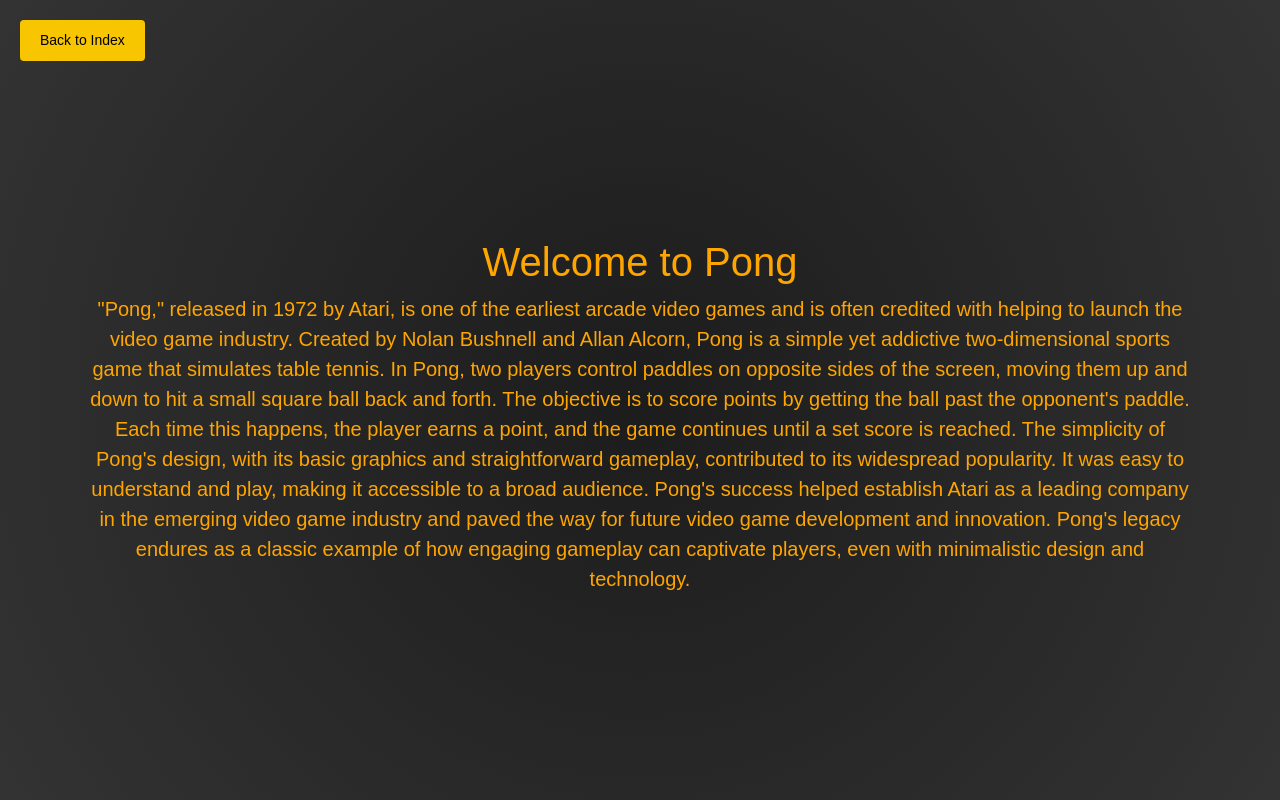
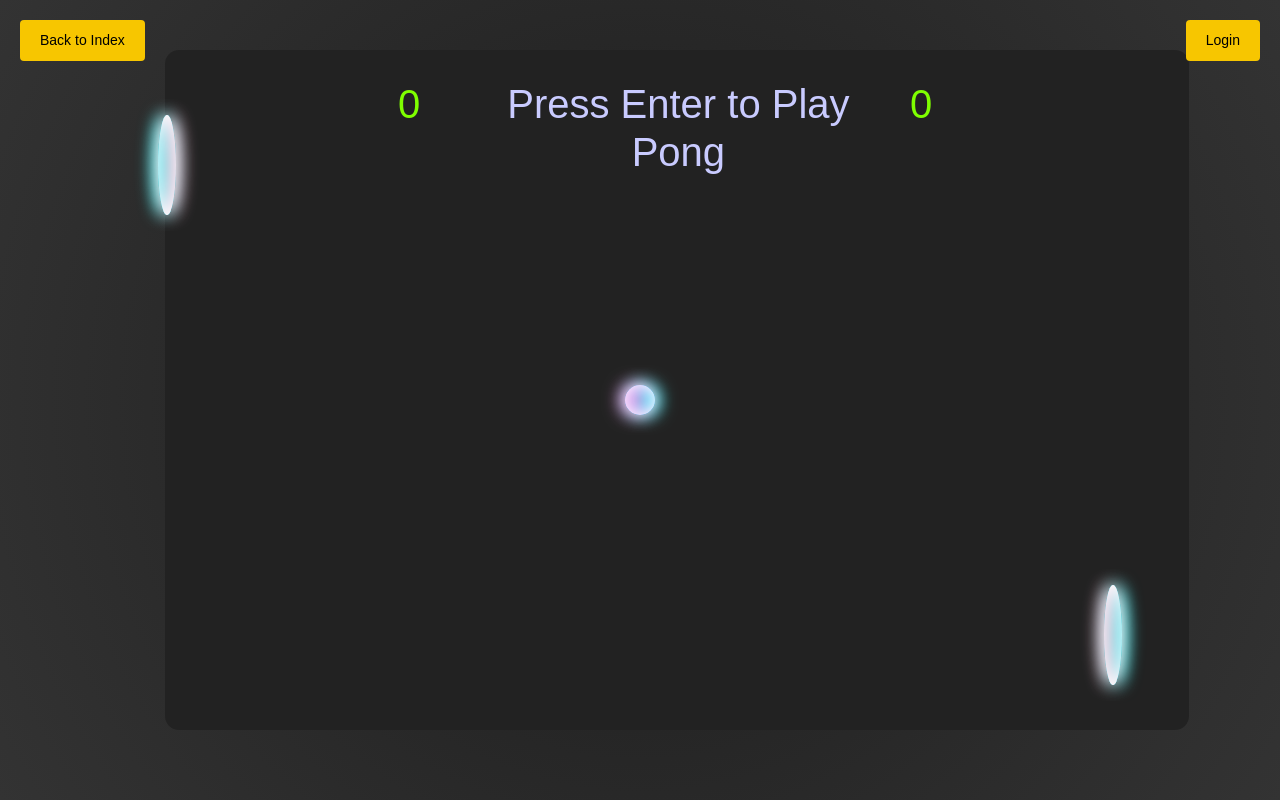
Before and after one commit to ShooterMcLovin/Transcendence, a Django app: page /pong/ in a window 1280 px wide. Run offline with Django 4.2, Linux system fonts and the light colour scheme; some libraries are stand-ins or nearby versions.

Commit message:
integration du jeu

```diff
--- a/django/myapp/templates/base.html
+++ b/django/myapp/templates/base.html
@@ -1,25 +1,32 @@
-<!-- base.html -->
 <!DOCTYPE html>
+<meta charset="UTF-8">
+<meta name="viewport" content=
+    "width=device-width, initial-scale=1.0">
+<title>PONG GAME</title>
+<link rel="stylesheet" href="https://stackpath.bootstrapcdn.com/bootstrap/4.5.2/css/bootstrap.min.css">
 <html lang="en">
 <head>
     <meta charset="UTF-8">
     <meta name="viewport" content="width=device-width, initial-scale=1.0">
-    <title>{% block title %}Generic Page{% endblock %}</title>
-    <link rel="stylesheet" href="https://stackpath.bootstrapcdn.com/bootstrap/4.5.2/css/bootstrap.min.css">
+    <title>{% block title %}Generic Page
+        {% endblock %}</title>
     <style>
         body {
             font-family: Arial, sans-serif;
-            display: flex;
+            display: flex-start;
+            padding-top: 50px;
+            padding-left: 150px;
+            padding-right: 150px;
             justify-content: center;
             align-items: center;
             height: 100vh;
             margin: 0;
             background: radial-gradient(circle, #1c1c1c, #333333);
-            position: relative; /* For positioning the top-left button */
+            position: relative; /* For positioning the buttons */
         }
         .container {
             text-align: center;
-            color: #ffffff;
+            color: #1c1c1c;
         }
         .button {
             background-color: #f7c600; /* Yellow color */
@@ -38,10 +45,8 @@
         .button:hover {
             background-color: #e0b800; /* Slightly darker yellow on hover */
         }
-        .top-left-button {
+        .top-left-button, .top-right-button {
             position: absolute;
-            top: 20px; /* Adjust as needed */
-            left: 20px; /* Adjust as needed */
             background-color: #f7c600; /* Yellow color */
             border: none;
             color: black;
@@ -54,20 +59,34 @@
             border-radius: 4px;
             transition: background-color 0.3s ease;
         }
-        .top-left-button:hover {
+        .top-left-button:hover, .top-right-button:hover {
             background-color: #e0b800; /* Match hover color */
+        }
+        .top-left-button {
+            top: 20px; /* Adjust as needed */
+            left: 20px; /* Adjust as needed */
+        }
+        .top-right-button {
+            top: 20px; /* Adjust as needed */
+            right: 20px; /* Adjust as needed */
         }
         .custom-text-color {
             color: #FFA500; /* Orangy/yellow color */
         }
+        {% block extra_css %}{% endblock %}
     </style>
-    {% block extra_css %}{% endblock %}
 </head>
 <body>
     <a href="{% url 'home' %}" class="btn btn-warning top-left-button">Back to Index</a>
+    <a href="{% if user.is_authenticated %}{% url 'profile' %}{% else %}{% url 'login' %}{% endif %}" class="btn btn-warning top-right-button">
+        {% if user.is_authenticated %}
+            {{ user.username }}{% if user.profile.nickname %} ({{ user.profile.nickname }}){% endif %}
+        {% else %}
+            Login
+        {% endif %}
+    </a>
     <div class="container">
         {% block content %}{% endblock %}
-
     </div>
 
     <script src="https://code.jquery.com/jquery-3.5.1.slim.min.js"></script>
--- a/django/myapp/templates/home.html
+++ b/django/myapp/templates/home.html
@@ -12,9 +12,9 @@
     Transcendence can also be seen in various aspects of life, such as art, where it denotes the creation of something that inspires awe and surpasses conventional beauty, or in personal development, where it signifies overcoming personal limitations and reaching new heights of understanding and capability.
 
     Overall, transcendence is about breaking free from the constraints of the ordinary and accessing a higher plane of experience, understanding, or existence.</p>
-    {% if user.is_authenticated %}
+    {% comment %} {% if user.is_authenticated %} **UNCOMMENT TO BLOCK GAME IF NOT LOGGED IN** {% endcomment %}
         <a href="{% url 'pong' %}" class="button">Click Here to play PONG!</a>
-    {% endif %}
+    {% comment %} {% endif %} {% endcomment %}
 
   <div class="mt-4">
     <a href="{% url 'login' %}" class="btn btn-primary">Login</a>
--- a/django/myapp/templates/pong.html
+++ b/django/myapp/templates/pong.html
@@ -1,15 +1,140 @@
 <!-- home.html -->
 {% extends 'base.html' %}
-
-{% block title %}Pong{% endblock %}
+{% load static %}
+{% block title %}Pong
+<link rel="stylesheet" href="https://stackpath.bootstrapcdn.com/bootstrap/4.5.2/css/bootstrap.min.css">
+{% endblock %}
 
 {% block content %}
-  <h1 class="mt-5 custom-text-color">Welcome to Pong</h1>
-  <p class="lead custom-text-color">"Pong," released in 1972 by Atari, is one of the earliest arcade video games and is often credited with helping to launch the video game industry. Created by Nolan Bushnell and Allan Alcorn, Pong is a simple yet addictive two-dimensional sports game that simulates table tennis.
 
-    In Pong, two players control paddles on opposite sides of the screen, moving them up and down to hit a small square ball back and forth. The objective is to score points by getting the ball past the opponent's paddle. Each time this happens, the player earns a point, and the game continues until a set score is reached.
+  <body>
+<div class="board">
+        <div class='ball'>
+            <div class="ball_effect"></div>
+        </div>
+        <div class="paddle_1 paddle"></div>
+        <div class="paddle_2  paddle"></div>
+        <h1 class="player_1_score">0</h1>
+        <h1 class="player_2_score">0</h1>
+        <h1 class="message">
+            Press Enter to Play Pong
+        </h1>
+    </div>
 
-    The simplicity of Pong's design, with its basic graphics and straightforward gameplay, contributed to its widespread popularity. It was easy to understand and play, making it accessible to a broad audience. Pong's success helped establish Atari as a leading company in the emerging video game industry and paved the way for future video game development and innovation.
+    <script src="{% static 'index.js' %}"></script>
+  </body>
 
-    Pong's legacy endures as a classic example of how engaging gameplay can captivate players, even with minimalistic design and technology.</p>
+
+
+
 {% endblock %}
+{% block extra_css %}
+* {
+    margin: 0;
+    padding: 0;
+    box-sizing: border-box;
+}
+
+body {
+    height: 100vh;
+    width: 100vw;
+background: radial-gradient(circle, #1c1c1c, #333333);
+    }
+
+    .board {
+        height: 85vh;
+        width: 80vw;
+        background-image: linear-gradient(
+            to right, #222222, #222222);
+            border-radius: 14px;
+        }
+
+        .ball {
+            height: 30px;
+            width: 30px;
+            border-radius: 50%;
+            position: fixed;
+            top: calc(50% - 15px);
+            left: calc(50% - 15px);
+        }
+
+        .ball_effect {
+            height: 100%;
+            width: 100%;
+            border-radius: 100px;
+            animation: spinBall 0.1s linear infinite;
+            box-shadow: inset 0 0 18px #fff,
+            inset 6px 0 18px violet,
+            inset -6px 0 18px #0ff,
+            inset 6px 0 30px violet,
+            inset -6px 0 30px #0ff,
+            0 0 18px #fff, -4px 0 18px
+            violet, 4px 0 18px #0ff;
+        }
+
+        @keyframes spinBall {
+            100% {
+                -webkit-transform: rotate(360deg);
+                transform: rotate(360deg);
+            }
+        }
+
+        .paddle {
+            height: 100px;
+            width: 18px;
+            border-radius: 50%;
+            position: fixed;
+        }
+
+        .paddle_1 {
+            top: calc(7.5vh + 55px);
+            left: calc(10vw + 30px);
+            box-shadow: inset 0 0 18px #fff,
+            inset -6px 0 18px #f3bad6,
+            inset 6px 0 18px #0ff,
+            inset -6px 0 30px #f3bad6,
+            inset 6px 0 30px #0ff,
+            0 0 18px #fff, 4px 0 18px
+            #f3bad6, -4px 0 18px #0ff;
+        }
+
+        .paddle_2 {
+            top: calc(85vh + 7.5vh - 100px - 55px);
+            right: calc(10vw + 30px);
+            box-shadow: inset 0 0 18px #fff,
+            inset 6px 0 18px #f3bad6,
+            inset -6px 0 18px #0ff,
+            inset 6px 0 30px #f3bad6,
+            inset -6px 0 30px #0ff,
+            0 0 18px #fff, -4px 0 18px
+            #f3bad6, 4px 0 18px #0ff;
+        }
+
+        .player_1_score {
+            height: 50px;
+            width: 50px;
+            color: chartreuse;
+            position: fixed;
+            left: 30vw;
+            margin-top: 30px;
+        }
+
+        .player_2_score {
+            height: 50px;
+            width: 50px;
+            color: chartreuse;
+            position: fixed;
+            left: 70vw;
+            margin-top: 30px;
+        }
+
+        .message {
+            position: fixed;
+            /* color: #48426d; */
+            height: 10vh;
+            width: 30vw;
+            color: #c9cbff;
+            left: 38vw;
+            margin: 30px auto auto auto;
+        }
+        {% endblock %}
--- a/django/myapp/urls.py
+++ b/django/myapp/urls.py
@@ -2,6 +2,7 @@
 from .views import user_logout
 from django.views.generic import TemplateView
 from . import views
+from .views import user_list
 
 
 #path(<address extention>, <name of the view(views.py)>, <name>)
@@ -17,4 +18,5 @@
     path('logout/', user_logout, name='logout'),
     path('logout/', views.user_logout, name='logout'),
     path('logout/done/', TemplateView.as_view(template_name='logout.html'), name='logout_done'),
+    path('users/', views.user_list, name='user_list'),
 ]
--- a/django/myapp/views.py
+++ b/django/myapp/views.py
@@ -1,9 +1,12 @@
 from django.shortcuts import render, redirect
-from django.contrib.auth import login, authenticate, logout
+from django.contrib.auth import login, authenticate, logout, update_session_auth_hash
 from django.contrib.auth.decorators import login_required
+from django.contrib.auth.forms import PasswordChangeForm
 from django.contrib import messages
 from django.urls import reverse
-from .forms import CustomUserCreationForm, CustomAuthenticationForm, UserProfileForm
+from django.contrib.auth.models import User
+from .forms import CustomUserCreationForm, CustomAuthenticationForm, UserProfileForm, ChangePasswordForm
+
 # # Create your views here.
 
 #define views, links them to html files
@@ -41,35 +44,28 @@
         form = CustomUserCreationForm()
     return render(request, 'register.html', {'form': form})
 
+@login_required
 def profile(request):
     if request.method == 'POST':
-        form = UserProfileForm(request.POST, instance=request.user)
-        if form.is_valid():
-            form.save()
-            messages.success(request, 'Profile updated successfully!')
-            return redirect('profile')  # Redirect to the same page or another page
+        user_profile_form = UserProfileForm(request.POST, instance=request.user)
+        change_password_form = ChangePasswordForm(user=request.user, data=request.POST)
+
+        if user_profile_form.is_valid() and change_password_form.is_valid():
+            user_profile_form.save()
+            user = change_password_form.save()
+            update_session_auth_hash(request, user)  # Important for keeping the user logged in after password change
+            return redirect('profile')  # Redirect to a profile page or any other page after successful update
     else:
-        form = UserProfileForm(instance=request.user)
+        user_profile_form = UserProfileForm(instance=request.user)
+        change_password_form = ChangePasswordForm(user=request.user)
 
-    return render(request, 'profile.html', {'form': form})
-# def register(request):
-#     if request.method == 'POST':
-#         form = CustomUserCreationForm(request.POST)
-#         if form.is_valid():
-#             user = form.save()
-#             login(request, user)
-#             return redirect('home')
-#     else:
-#         form = CustomUserCreationForm()
-#     return render(request, 'register.html', {'form': form})
+    return render(request, 'profile.html', {
+        'user_profile_form': user_profile_form,
+        'change_password_form': change_password_form,
+    })
 
-# def login_view(request):
-#     if request.method == 'POST':
-#         form = CustomAuthenticationForm(data=request.POST)
-#         if form.is_valid():
-#             user = form.get_user()
-#             login(request, user)
-#             return redirect('home')
-#     else:
-#         form = CustomAuthenticationForm()
-#     return render(request, 'login.html', {'form': form})
+
+@login_required
+def user_list(request):
+    users = User.objects.all()
+    return render(request, 'user_list.html', {'users': users})
--- /dev/null
+++ b/django/static/index.js
@@ -0,0 +1,129 @@
+document.addEventListener('DOMContentLoaded', function () {
+    let gameState = 'start';
+    let paddle_1 = document.querySelector('.paddle_1');
+    let paddle_2 = document.querySelector('.paddle_2');
+    let board = document.querySelector('.board');
+    let initial_ball = document.querySelector('.ball');
+    let ball = document.querySelector('.ball');
+    let score_1 = document.querySelector('.player_1_score');
+    let score_2 = document.querySelector('.player_2_score');
+    let message = document.querySelector('.message');
+    let paddle_1_coord = paddle_1.getBoundingClientRect();
+    let paddle_2_coord = paddle_2.getBoundingClientRect();
+    let initial_ball_coord = ball.getBoundingClientRect();
+    let ball_coord = initial_ball_coord;
+    let board_coord = board.getBoundingClientRect();
+    let paddle_common = document.querySelector('.paddle').getBoundingClientRect();
+
+    let dx = Math.floor(Math.random() * 4) + 3;
+    let dy = Math.floor(Math.random() * 4) + 3;
+    let dxd = Math.floor(Math.random() * 2);
+    let dyd = Math.floor(Math.random() * 2);
+
+    console.log(paddle_1, paddle_2, board, ball, score_1, score_2, message);
+
+    document.addEventListener('keydown', (e) => {
+        console.log('Key pressed:', e.key);
+        if (e.key == 'Enter') {
+            gameState = gameState == 'start' ? 'play' : 'start';
+            console.log('Game state:', gameState);
+            if (gameState == 'play') {
+                message.innerHTML = 'Game Started';
+                message.style.left = 42 + 'vw';
+                requestAnimationFrame(() => {
+                    dx = Math.floor(Math.random() * 4) + 3;
+                    dy = Math.floor(Math.random() * 4) + 3;
+                    dxd = Math.floor(Math.random() * 2);
+                    dyd = Math.floor(Math.random() * 2);
+                    moveBall(dx, dy, dxd, dyd);
+                });
+            }
+        }
+        if (gameState == 'play') {
+            if (e.key == 'w') {
+                paddle_1.style.top =
+                    Math.max(
+                        board_coord.top,
+                        paddle_1_coord.top - window.innerHeight * 0.06
+                    ) + 'px';
+                paddle_1_coord = paddle_1.getBoundingClientRect();
+            }
+            if (e.key == 's') {
+                paddle_1.style.top =
+                    Math.min(
+                        board_coord.bottom - paddle_common.height,
+                        paddle_1_coord.top + window.innerHeight * 0.06
+                    ) + 'px';
+                paddle_1_coord = paddle_1.getBoundingClientRect();
+            }
+
+            if (e.key == 'ArrowUp') {
+                paddle_2.style.top =
+                    Math.max(
+                        board_coord.top,
+                        paddle_2_coord.top - window.innerHeight * 0.1
+                    ) + 'px';
+                paddle_2_coord = paddle_2.getBoundingClientRect();
+            }
+            if (e.key == 'ArrowDown') {
+                paddle_2.style.top =
+                    Math.min(
+                        board_coord.bottom - paddle_common.height,
+                        paddle_2_coord.top + window.innerHeight * 0.1
+                    ) + 'px';
+                paddle_2_coord = paddle_2.getBoundingClientRect();
+            }
+        }
+    });
+
+    function moveBall(dx, dy, dxd, dyd) {
+        if (ball_coord.top <= board_coord.top) {
+            dyd = 1;
+        }
+        if (ball_coord.bottom >= board_coord.bottom) {
+            dyd = 0;
+        }
+        if (
+            ball_coord.left <= paddle_1_coord.right &&
+            ball_coord.top >= paddle_1_coord.top &&
+            ball_coord.bottom <= paddle_1_coord.bottom
+        ) {
+            dxd = 1;
+            dx = Math.floor(Math.random() * 4) + 3;
+            dy = Math.floor(Math.random() * 4) + 3;
+        }
+        if (
+            ball_coord.right >= paddle_2_coord.left &&
+            ball_coord.top >= paddle_2_coord.top &&
+            ball_coord.bottom <= paddle_2_coord.bottom
+        ) {
+            dxd = 0;
+            dx = Math.floor(Math.random() * 4) + 3;
+            dy = Math.floor(Math.random() * 4) + 3;
+        }
+        if (
+            ball_coord.left <= board_coord.left ||
+            ball_coord.right >= board_coord.right
+        ) {
+            if (ball_coord.left <= board_coord.left) {
+                score_2.innerHTML = +score_2.innerHTML + 1;
+            } else {
+                score_1.innerHTML = +score_1.innerHTML + 1;
+            }
+            gameState = 'start';
+
+            ball.style.top = initial_ball_coord.top + 'px';
+            ball.style.left = initial_ball_coord.left + 'px';
+            ball_coord = ball.getBoundingClientRect();
+            message.innerHTML = 'Press Enter to Play Pong';
+            message.style.left = 38 + 'vw';
+            return;
+        }
+        ball.style.top = ball_coord.top + dy * (dyd == 0 ? -1 : 1) + 'px';
+        ball.style.left = ball_coord.left + dx * (dxd == 0 ? -1 : 1) + 'px';
+        ball_coord = ball.getBoundingClientRect();
+        requestAnimationFrame(() => {
+            moveBall(dx, dy, dxd, dyd);
+        });
+    }
+});
```
Also changed, not shown: django/myapp/forms.py (+8 -1 lines), django/myapp/models.py (+15 -1 lines), django/myapp/templates/profile.html (+8 -1 lines), django/myapp/templates/user_list.html (added, +22 -0 lines), django/trans/settings.py (+11 -11 lines), django/myapp/migrations/0002_auto_20240731_1815.py (added), 4 other files.
